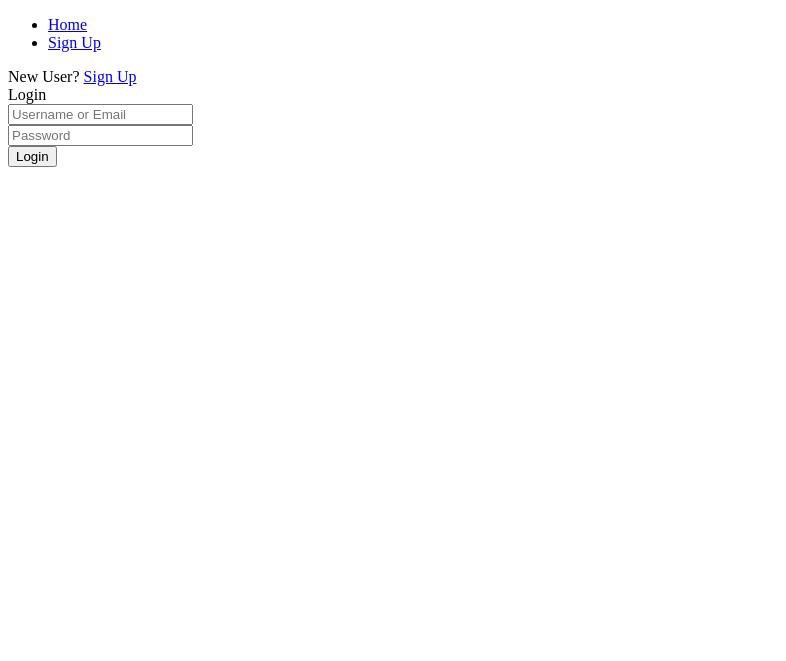
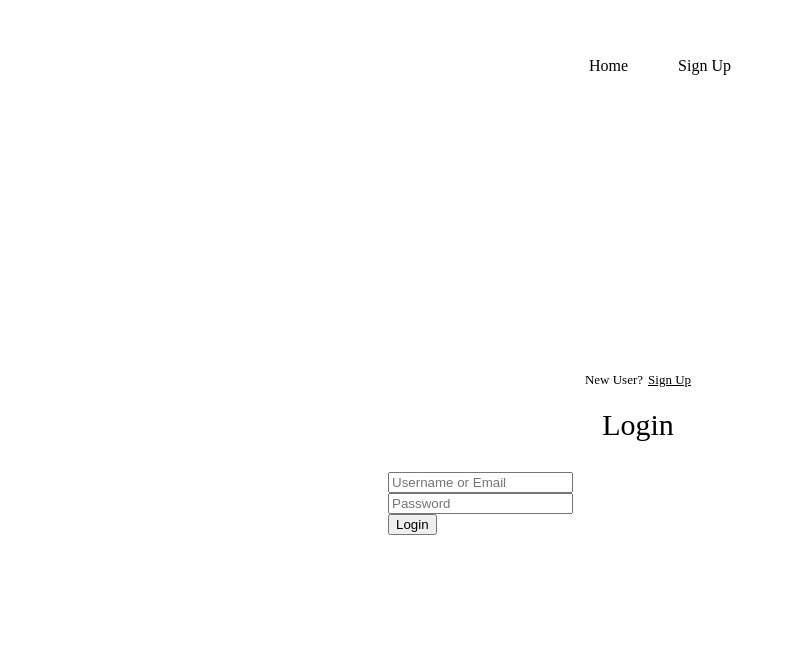
Before and after one commit to vyvyvyThao/Study-Buddy, a website: page app/public/login.html in a window 1280 px wide. Shown: the whole page, without its empty margins (0-786 px from the left). Drawn offline with Linux system fonts and the light colour scheme.

Commit message:
added formatting for signup & login

```diff
--- a/app/public/login.html
+++ b/app/public/login.html
@@ -1,12 +1,15 @@
 <!DOCTYPE html>
 <html>
+
 <head>
   <meta charset="utf-8" />
   <meta name="viewport" content="width=device-width, initial-scale=1.0">
   <link rel="stylesheet" href="style.css">
   <title>Study Buddy | Login</title>
 </head>
+
 <body>
+  <div class="page">
     <nav class="nav">
       <div class="nav-menu">
         <ul>
@@ -15,12 +18,13 @@
         </ul>
       </div>
     </nav>
+    <div class="form">
       <div class="login-container" id="login">
-        <div class="header">
-            <span>New User? <a href="signup.html" onclick="signup()">Sign Up</a></span>
+        <div class="heading">
+          <span>New User? <a href="signup.html">Sign Up</a></span>
           <header>Login</header>
         </div>
-        <div class="register-form">
+        <div class="login-form">
           <div class="input-box">
             <input id="usernameOrEmail" type="text" class="input-field" placeholder="Username or Email">
             <i class="bx bx-user"></i>
@@ -34,6 +38,8 @@
           <button id="submit" class="submit">Login</button>
         </div>
       </div>
+    </div>
+  </div>
 
   <script>
   </script>
--- a/app/public/style.css
+++ b/app/public/style.css
@@ -0,0 +1,83 @@
+.page {
+  display: flex;
+  justify-content: center;
+  align-items: center;
+  min-height: 110vh;
+}
+
+.nav {
+  position: fixed;
+  top: 0;
+  display: flex;
+  justify-content: space-around;
+  width: 100%;
+  height: 100px;
+  line-height: 100px;
+  z-index: 100;
+}
+
+.nav-menu ul {
+  display: flex;
+}
+
+.nav-menu ul li {
+  list-style-type: none;
+}
+
+.nav-menu ul li .link {
+  text-decoration: none;
+  font-weight: 500;
+  color: black;
+  padding-bottom: 15px;
+  margin: 0 25px;
+}
+
+.form{
+  position: relative;
+  display: flex;
+  align-items: center;
+  justify-content: center;
+  width: 512px;
+  height: 420px;
+  overflow: hidden;
+  z-index: 2;
+}
+
+.login-container {
+  position: absolute;
+  left: 4px;
+  width: 500px;
+  display: flex;
+  flex-direction: column;
+  transition: .5s ease-in-out;
+}
+
+.register-container {
+  position: absolute;
+  right: -520px;
+  width: 500px;
+  display: flex;
+  flex-direction: column;
+  transition: .5s ease-in-out;
+}
+
+.heading span {
+  color: black;
+  font-size: small;
+  padding: 10px 0;
+  display: flex;
+  justify-content: center;
+}
+
+.heading span a {
+  font-weight: 500;
+  color: black;
+  margin-left: 5px;
+}
+
+header {
+  color: black;
+  font-size: 30px;
+  text-align: center;
+  padding: 10px 0 30px 0;
+}
--- a/app/server.js
+++ b/app/server.js
@@ -74,6 +74,10 @@ app.post("/task/add", (req, res) => {
   res.send();
 });
 
+app.post("/register", (req, res) => {
+  let body = req.body;
+})
+
 app.listen(port, hostname, () => {
   console.log(`Listening at: http://${hostname}:${port}`);
 });
```
Also changed, not shown: app/public/index.html (+5 -3 lines), app/public/signup.html (+6 -3 lines). Lines whose indentation alone changed are shown as unchanged.
